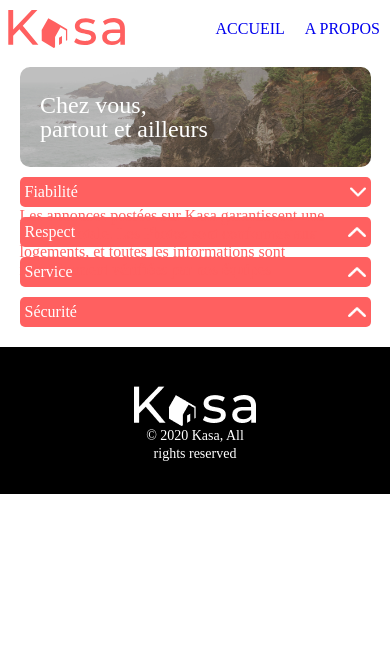
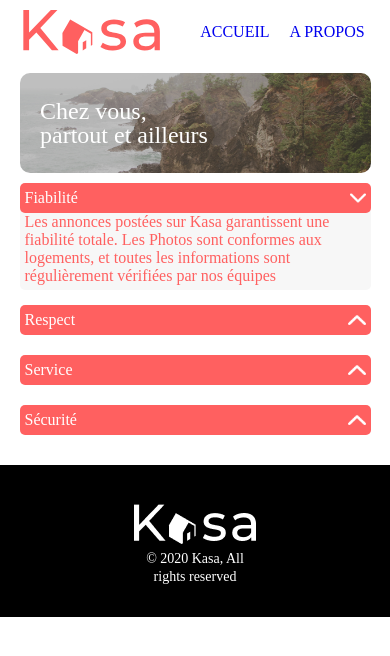
Before and after one commit to Astuki/Projet8OC, a React (Vite) app: page /a-propos in a window 390 px wide. Both pictures are taken after a click on the picture 359 px from the left and 192 px from the top of the page. Shown: the top 656 px of the page. Built offline with nearby package versions, Linux system fonts and the light colour scheme.

Commit message:
Mobile Home + AboutMe ( Collapse Added )

```diff
--- a/src/components/Footer/_Footer.scss
+++ b/src/components/Footer/_Footer.scss
@@ -12,5 +12,6 @@
         font-size: 14px;
         line-height: 18px;
         text-align: center;
+        padding-top: 5px;
     }
 }
--- a/src/components/Header/_Header.scss
+++ b/src/components/Header/_Header.scss
@@ -3,9 +3,9 @@
     width: 100%;
     display: flex;
     align-items: center;
-    justify-content: space-between;
+    justify-content: space-around;
     .header-logo{
-        width: 30%;
+        width: 35%;
         margin-left: 2%;
     }
 }
--- a/src/components/Hug/Hug.jsx
+++ b/src/components/Hug/Hug.jsx
@@ -21,32 +21,32 @@ export default function Hug() {
                     <p className="dropdown_text">Fiabilité</p>
                     <img className="dropdown_upArrow" src={selected === "fiabilite" ? downArrow : upArrow}></img>
                 </div>
-                <div className={selected === "fiabilite" ? "content show" : "content"}><p>Les annonces postées sur Kasa garantissent une fiabilité totale. Les Photos sont conformes aux logements, et toutes les informations sont régulièrement vérifiées par nos équipes</p></div>
             </div>
+            <p className={selected === "fiabilite" ? "content show" : "content"}>Les annonces postées sur Kasa garantissent une fiabilité totale. Les Photos sont conformes aux logements, et toutes les informations sont régulièrement vérifiées par nos équipes</p>
 
             <div onClick={() => toggle("Respect")} className="dropdown">
                 <div className="wrapper">
                     <p className="dropdown_text">Respect</p>
                     <img className="dropdown_upArrow" src={selected === "Respect" ? downArrow : upArrow}></img>
                 </div>
-                <p className={selected === "Respect" ? "content show" : "content"}>La bienveillance fait partie des valeurs fondatrices de Kasa. Tout Comportement discriminatoire ou de perturbation du voisinage entraînera une exclusion de notre plateforme</p>
             </div>
+            <p className={selected === "Respect" ? "content show" : "content"}>La bienveillance fait partie des valeurs fondatrices de Kasa. Tout Comportement discriminatoire ou de perturbation du voisinage entraînera une exclusion de notre plateforme</p>
 
             <div onClick={() => toggle("Service")} className="dropdown">
                 <div className="wrapper">
                     <p className="dropdown_text">Service</p>
                     <img className="dropdown_upArrow" src={selected === "Service" ? downArrow : upArrow}></img>
                 </div>
-                <p className={selected === "Service" ? "content show" : "content"}>La bienveillance fait partie des valeurs fondatrices de Kasa. Tout Comportement discriminatoire ou de perturbation du voisinage entraînera une exclusion de notre plateforme</p>
             </div>
+            <p className={selected === "Service" ? "content show" : "content"}>La bienveillance fait partie des valeurs fondatrices de Kasa. Tout Comportement discriminatoire ou de perturbation du voisinage entraînera une exclusion de notre plateforme</p>
 
             <div onClick={() => toggle("Sécurité")} className="dropdown">
                 <div className="wrapper">
                     <p className="dropdown_text">Sécurité</p>
                     <img className="dropdown_upArrow" src={selected === "Sécurité" ? downArrow : upArrow}></img>
                 </div>
-                <p className={selected === "Sécurité" ? "content show" : "content"}>La sécurité est la priorité de Kasa. Aussi bien pour nos hôtes que pour les boyageurs, chaque logement correspond aux critères de sécurité établis par nos services. En laissant une note aussi bien à l'hôte qu'au locatoire, cela permet à nos équipes de vérigier que les standards sont bien respectés. Nous organisons également des ateliers sur la sécurité domestique pour nos hôtes</p>
             </div>
+            <p className={selected === "Sécurité" ? "content show" : "content"}>La sécurité est la priorité de Kasa. Aussi bien pour nos hôtes que pour les boyageurs, chaque logement correspond aux critères de sécurité établis par nos services. En laissant une note aussi bien à l'hôte qu'au locatoire, cela permet à nos équipes de vérigier que les standards sont bien respectés. Nous organisons également des ateliers sur la sécurité domestique pour nos hôtes</p>
         </div>
     )
 }
--- a/src/components/Hug/_Hug.scss
+++ b/src/components/Hug/_Hug.scss
@@ -36,16 +36,18 @@ p{
 
 .content{
     color: $primary-color;
-    background-color: gray;
     max-height: 0px;
-    overflow: hidden;
-    transition: all 0.5s cubic-bezier(0,1,0,1);
+    visibility: hidden;
+    position: relative;
+    top: -5px;
+    padding: 5px;
+    border-radius: 0px 0px 5px 5px;
+    transition: max-height 0.3s ease;
 }
 
 .content.show{
-    background-color: gray;
-    height: 100px;
-    max-height: 100;
-    overflow: visible;
-    transition: all 0.5s cubic-bezier(1,0,1,0);
+    background-color: $secondary-color;
+    z-index: -1;
+    max-height: 200px;
+    visibility: visible;
 }
--- a/src/styles/main.css
+++ b/src/styles/main.css
@@ -37,10 +37,10 @@ body {
   width: 100%;
   display: flex;
   align-items: center;
-  justify-content: space-between;
+  justify-content: space-around;
 }
 .header .header-logo {
-  width: 30%;
+  width: 35%;
   margin-left: 2%;
 }
 
@@ -73,6 +73,7 @@ body {
   font-size: 14px;
   line-height: 18px;
   text-align: center;
+  padding-top: 5px;
 }
 
 .section {
@@ -137,16 +138,18 @@ p {
 
 .content {
   color: #ff6060;
-  background-color: gray;
   max-height: 0px;
-  overflow: hidden;
-  transition: all 0.5s cubic-bezier(0, 1, 0, 1);
+  visibility: hidden;
+  position: relative;
+  top: -5px;
+  padding: 5px;
+  border-radius: 0px 0px 5px 5px;
+  transition: max-height 0.3s ease;
 }
 
 .content.show {
-  background-color: gray;
-  height: 100px;
-  max-height: 100;
-  overflow: visible;
-  transition: all 0.5s cubic-bezier(1, 0, 1, 0);
+  background-color: #f7f7f7;
+  z-index: -1;
+  max-height: 200px;
+  visibility: visible;
 }/*# sourceMappingURL=Main.css.map */
```
Also changed, not shown: 1 other file (tests, documents, lock files or other folders).
